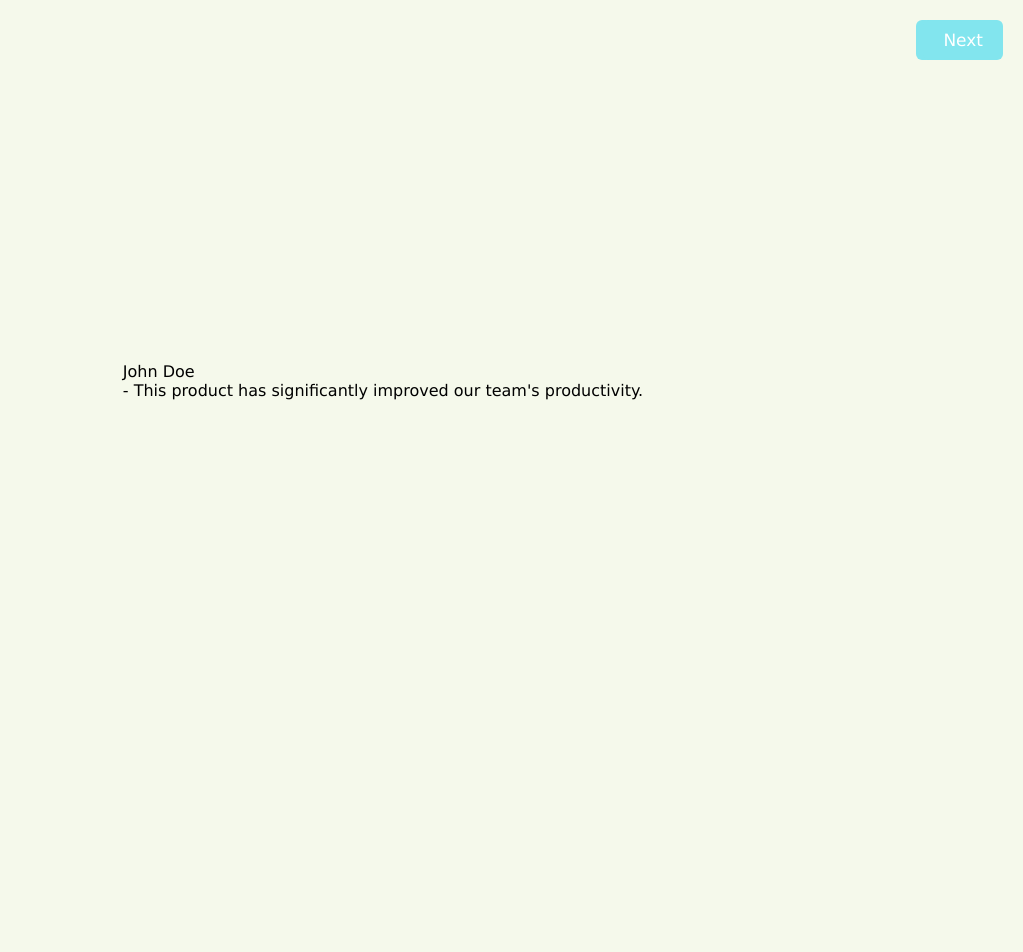
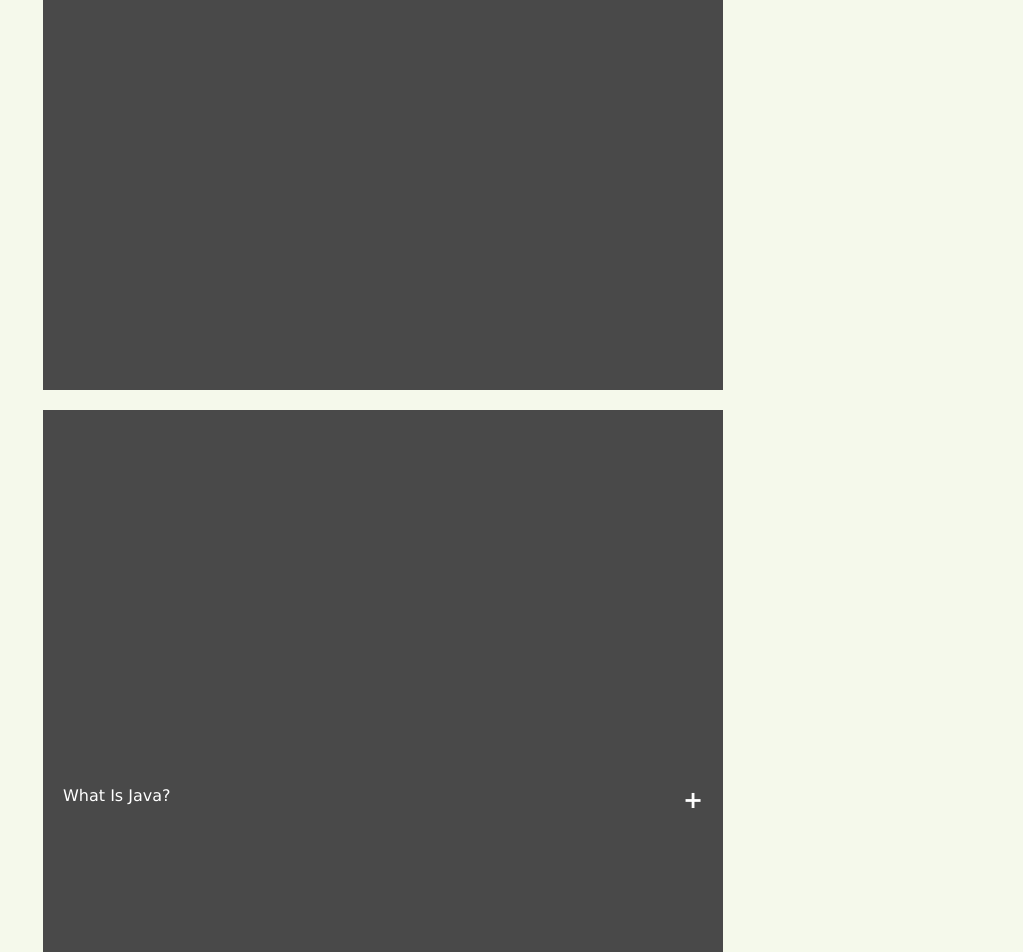
Before and after one commit to nitingoley/beginner-friendly-React-project, a React (Vite) app: page / in a window 1280 px wide. Shown: the top 952 px of the page, without its empty margins (257-1280 px from the left). Before the commit the page ends 800 px from the top, so only its background shows below. Built offline with nearby package versions, Linux system fonts and the light colour scheme; a web font is replaced by a local one.

Commit message:
Done 8 project accordion

```diff
--- /dev/null
+++ b/src/Accordion-Project/AccodionProject.jsx
@@ -0,0 +1,19 @@
+import React, { useState } from 'react'
+import "./test.css";
+
+export const AccodionProject = ({title , content}) => {
+ const[isActive , setIsActive] = useState();
+    return (
+    <section className='accordion-card' keu={Math.random()}>
+        <div className='header' onClick={()=> setIsActive(!isActive)}>
+            <div>{title}</div>
+            <p className='icon'>{isActive ? "-" : "+"}</p>
+        </div>
+
+        <div className="content">
+            {isActive ? <p className='card-info'>{content}</p>: ""}
+        </div>
+
+    </section>
+  )
+}
--- /dev/null
+++ b/src/Accordion-Project/index.css
@@ -0,0 +1,49 @@
+* {
+    margin: 0;
+    padding: 0;
+    box-sizing: border-box;
+  }
+
+  body {
+    background: rgb(36, 36, 36);
+    color: #fff;
+    font-family: sans-serif;
+    height: 100vh;
+    display: flex;
+    flex-direction: column;
+    justify-content: center;
+    align-items: center;
+  }
+
+  .container {
+    border: 2px solid white;
+  }
+
+  .accordion-card {
+    margin: 20px;
+    padding: 20px;
+    background: rgb(73, 73, 73);
+  }
+
+  .header {
+    display: flex;
+    justify-content: space-between;
+    width: 40rem;
+  }
+
+  .card-title {
+    display: flex;
+    justify-content: space-between;
+    width: 50rem;
+  }
+
+  .icon {
+    font-size: 1.5rem;
+    cursor: pointer;
+  }
+
+  p.card-info {
+    width: 30rem;
+    padding: 20px 0;
+    line-height: 1.3;
+  }
--- /dev/null
+++ b/src/Accordion-Project/test.css
@@ -0,0 +1,49 @@
+* {
+    margin: 0;
+    padding: 0;
+    box-sizing: border-box;
+  }
+
+  body {
+    background: rgb(36, 36, 36);
+    color: #fff;
+    font-family: sans-serif;
+    height: 100vh;
+    display: flex;
+    flex-direction: column;
+    justify-content: center;
+    align-items: center;
+  }
+
+  .container {
+    border: 2px solid white;
+  }
+
+  .accordion-card {
+    margin: 20px;
+    padding: 20px;
+    background: rgb(73, 73, 73);
+  }
+
+  .header {
+    display: flex;
+    justify-content: space-between;
+    width: 40rem;
+  }
+
+  .card-title {
+    display: flex;
+    justify-content: space-between;
+    width: 50rem;
+  }
+
+  .icon {
+    font-size: 1.5rem;
+    cursor: pointer;
+  }
+
+  p.card-info {
+    width: 30rem;
+    padding: 20px 0;
+    line-height: 1.3;
+  }
--- /dev/null
+++ b/src/Accordion-Project/utils/content.js
@@ -0,0 +1,26 @@
+export const accordionData  = [
+    {
+      title: "What Is JavaScript?",
+      content: `JavaScript is a high-level, versatile programming language primarily used for web development. It enables interactive elements on websites and supports both front-end and back-end development using frameworks like Node.js.`,
+    },
+    {
+      title: "What Is Python?",
+      content: `Python is a popular, high-level programming language known for its simplicity and readability. It is widely used in web development, data science, artificial intelligence, and automation.`,
+    },
+    {
+      title: "What Is C++?",
+      content: `C++ is a powerful, high-performance programming language commonly used in system programming, game development, and competitive programming due to its efficiency and control over system resources.`,
+    },
+    {
+      title: "What Is Java?",
+      content: `Java is an object-oriented programming language that allows developers to build cross-platform applications. It is widely used in enterprise software, Android app development, and backend systems.`,
+    },
+    {
+      title: "What Is Go (Golang)?",
+      content: `Go, or Golang, is a statically typed, compiled language developed by Google. It is designed for efficiency, scalability, and high-performance networking applications.`,
+    },
+    {
+      title: "What Is Rust?",
+      content: `Rust is a modern systems programming language focused on memory safety and high performance. It is used for developing reliable and efficient software with zero-cost abstractions.`,
+    }
+  ];
--- a/src/App.jsx
+++ b/src/App.jsx
@@ -1,3 +1,5 @@
+import { AccodionProject } from "./Accordion-Project/AccodionProject";
+import { accordionData } from "./Accordion-Project/utils/content";
 import { Calculator } from "./Calculator/Calculator";
 import { Counter } from "./Counter/Counter";
 import { Meal } from "./Meals/Meal";
@@ -28,7 +30,14 @@ export const App = () => {
       {/* <SearchHiddenBar /> */}
 
       {/* Testimonial project - 7  */}
-      <Testimonial />
+      {/* <Testimonial /> */}
+
+      {/* Accordion Project  */}
+      <div className="accordion">
+        {accordionData.map(({title , content})=>(
+          <AccodionProject title= {title} content={content} />
+        ))}
+      </div>
     </div>
   );
 };
```
